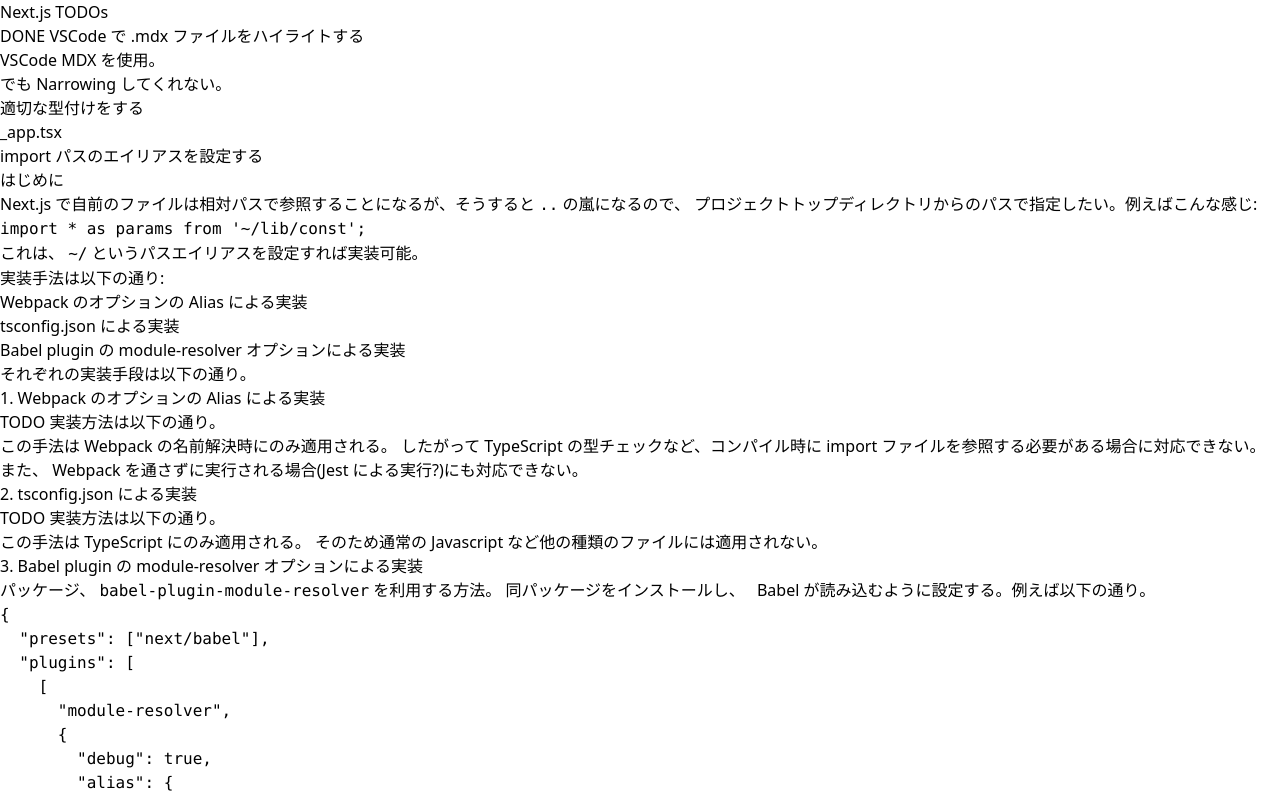
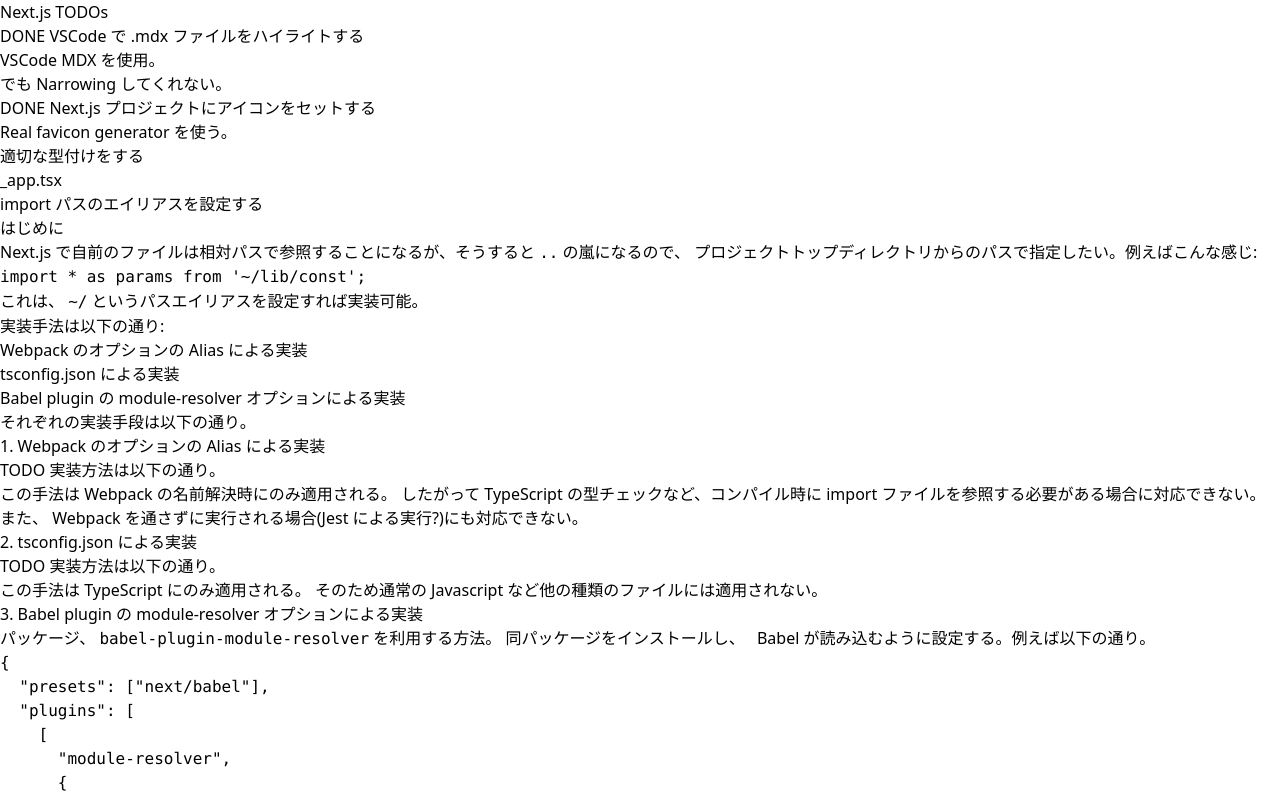
Before and after one commit to kaznak/www.kaznak.work, a Next.js app: page /posts/0000.nextjs-todo in a window 1280 px wide. Shown: the top 797 px of the page. Built offline with nearby package versions, Linux system fonts and the light colour scheme.

Commit message:
pages/posts/0000.nextjs-todo.mdx: update

```diff
--- a/pages/posts/0000.nextjs-todo.mdx
+++ b/pages/posts/0000.nextjs-todo.mdx
@@ -5,6 +5,10 @@
 VSCode MDX を使用。
 
 でも Narrowing してくれない。
+
+## DONE Next.js プロジェクトにアイコンをセットする
+
+[Real favicon generator](https://realfavicongenerator.net/) を使う。
 
 ## 適切な型付けをする
 
```
